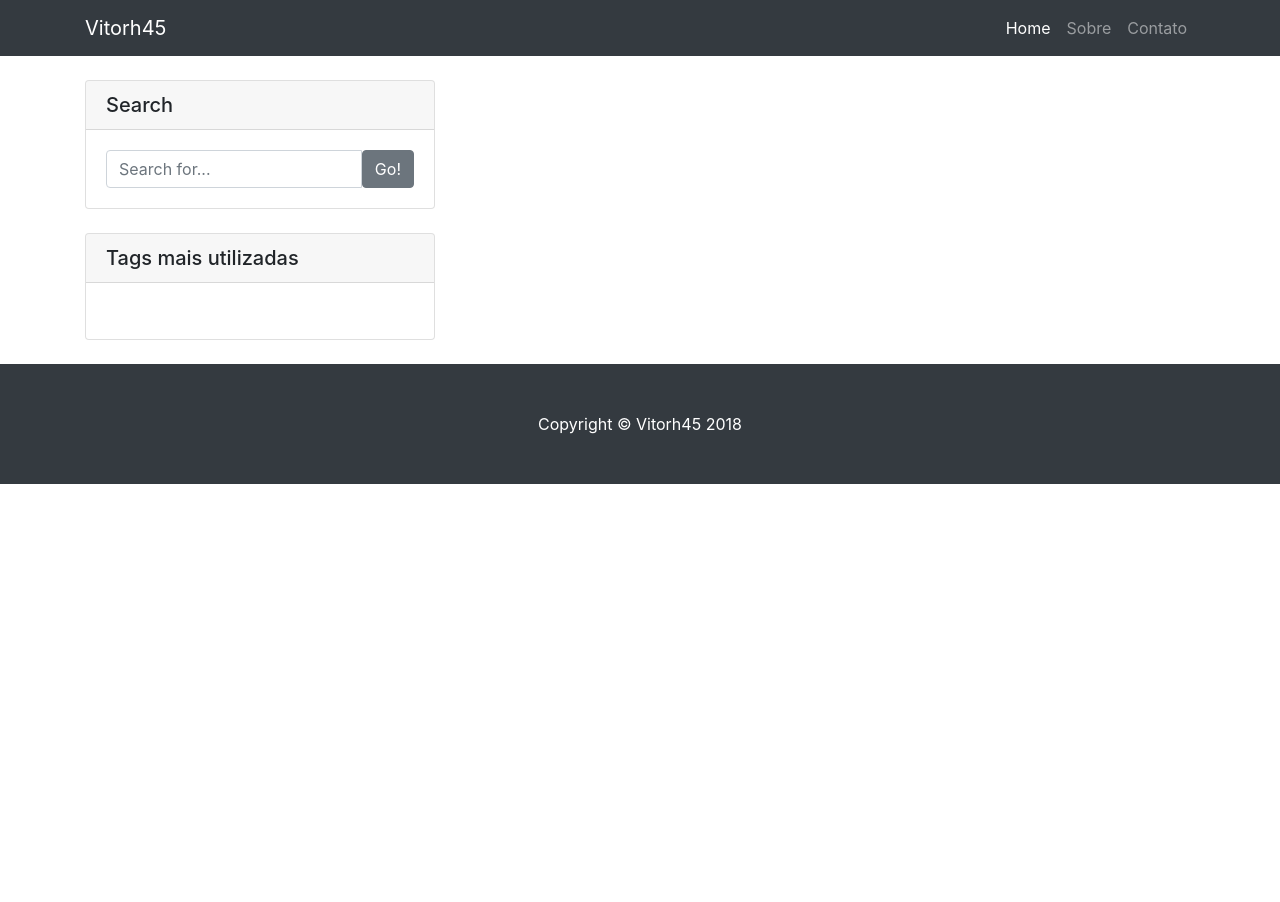
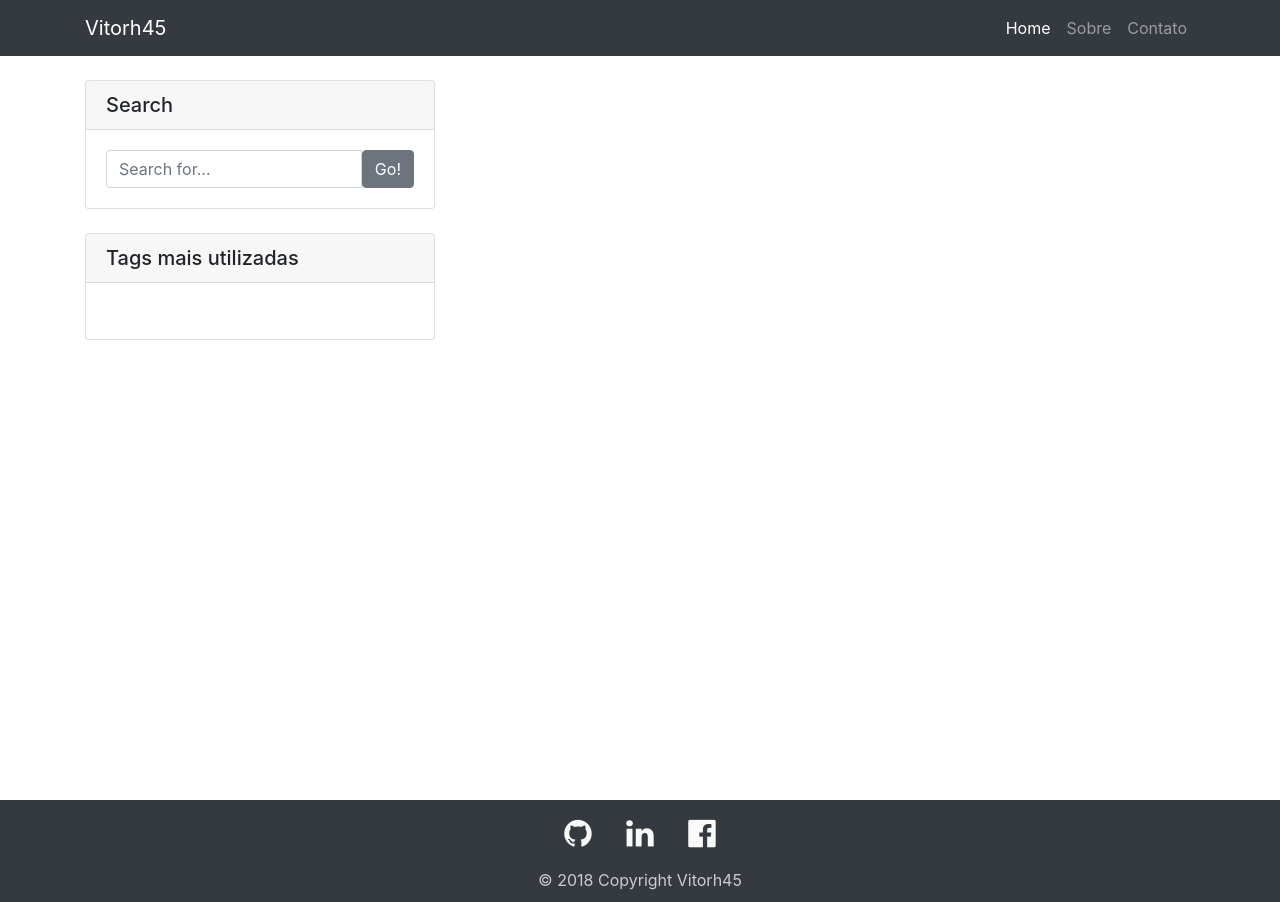
Before and after one commit to vitorh45/personal-blog, a Django app: template posts/templates/base.html in a window 1280 px wide. Before the commit the page ends 484 px from the top, so only its background shows below. Run offline with Django 3.2, Linux system fonts and the light colour scheme; the template is opened without the code that fills it, so the values that code supplies are empty; some libraries are stand-ins or nearby versions.

Commit message:
Add a different footer

```diff
--- a/blog/static/css/blog_custom.css
+++ b/blog/static/css/blog_custom.css
@@ -6,11 +6,13 @@
 
 body {
   padding-top: 54px;
+  height:100%
 }
 
 @media (min-width: 992px) {
   body {
     padding-top: 56px;
+    height:100%
   }
 }
 
@@ -27,3 +29,109 @@ body {
 .btn-larger {
     padding: 0.5rem 4rem
 }
+
+#myFooter {
+    background-color: #343a40;
+    color:white;
+    left:0px;
+    bottom:0px;
+    width:100%;
+}
+
+#myFooter .footer-copyright{
+    background-color:  #343a40;
+    text-align: center;
+}
+
+#myFooter .footer-copyright p{
+    margin:10px;
+    color: #ccc;
+}
+
+#myFooter ul{
+    list-style-type: none;
+    padding-left: 0;
+    line-height: 1.7;
+
+}
+
+#myFooter a{
+    color:#d2d1d1;
+    text-decoration: none;
+}
+
+#myFooter a:hover, #myFooter a:focus{
+    text-decoration: none;
+    color:white;
+}
+
+#myFooter .myCols{
+    text-align: center;
+}
+
+#myFooter .social-networks{
+    text-align: center;
+    padding-top: 10px;
+}
+
+#myFooter .social-networks a{
+    font-size: 32px;
+    margin-right: 5px;
+    margin-left: 5px;
+    color: #f9f9f9;
+    padding: 10px;
+    transition: 0.2s;
+}
+
+#myFooter .social-networks a:hover{
+    text-decoration: none;
+
+}
+
+#myFooter .facebook:hover{
+    color:#0077e2;
+}
+
+#myFooter .google:hover{
+    color:#ef1a1a;
+}
+
+#myFooter .twitter:hover{
+    color: #00aced;
+}
+
+@media screen and (max-width: 767px){
+    #myFooter {
+        text-align: center;
+    }
+}
+
+
+
+/* CSS used for positioning the footers at the bottom of the page. */
+/* You can remove this. */
+
+
+html{
+    height: 100% !important;
+}
+
+body{
+    display: flex;
+    display: -webkit-flex;
+    flex-direction: column;
+    -webkit-flex-direction: column;
+    height: 100%;
+}
+
+.container{
+    flex: 1 0 auto;
+    -webkit-flex: 1 0 auto;
+    min-height:100%;
+    position:relative;
+}
+
+#myFooter{
+    flex: 0 0 auto;
+    -webkit-flex: 0 0 auto;
+}
--- a/posts/templates/base.html
+++ b/posts/templates/base.html
@@ -1,3 +1,4 @@
+{% load i18n %}
 {% load static %}
 <!DOCTYPE html>
 <html lang="en">
@@ -11,6 +12,7 @@
     <link rel="icon" type="image/png" href="{% static 'images/favicon.png' %}">
     <title>{% block title %}Vitorh45 Blog{% endblock title %}</title>
 
+    <link rel="stylesheet" href="http://cdnjs.cloudflare.com/ajax/libs/font-awesome/4.6.3/css/font-awesome.min.css">
     <!-- Bootstrap core CSS -->
     <link href="{% static 'css/bootstrap.min.css' %}" rel="stylesheet">
 
@@ -23,7 +25,20 @@
   {% block facebook-js %}
   {% endblock facebook-js %}
     <!-- Navigation -->
+    {% if messages %}
+      <div class="page-alerts">
+        {% for message in messages %}
+          <div class="alert alert-success alert-dismissible fade show" role="alert">
+            {{ message }}
+            <button type="button" class="close" data-dismiss="alert" aria-label="Close">
+              <span aria-hidden="true">&times;</span>
+            </button>
+          </div>
+        {% endfor %}
+      </div>
+    {% endif %}
     <nav class="navbar navbar-expand-lg navbar-dark bg-dark fixed-top">
+
       <div class="container">
         <a class="navbar-brand" href="{% url 'post_list' %}">Vitorh45</a>
         <button class="navbar-toggler" type="button" data-toggle="collapse" data-target="#navbarResponsive" aria-controls="navbarResponsive" aria-expanded="false" aria-label="Toggle navigation">
@@ -37,10 +52,10 @@
               </a>
             </li>
             <li class="nav-item">
-              <a class="nav-link" href="{% url 'about' %}">Sobre</a>
+              <a class="nav-link" href="{% url 'about' %}">{% trans 'Sobre' %}</a>
             </li>
             <li class="nav-item">
-              <a class="nav-link" href="{% url 'contact' %}">Contato</a>
+              <a class="nav-link" href="{% url 'contact' %}">{% trans 'Contato' %}</a>
             </li>
           </ul>
         </div>
@@ -62,25 +77,27 @@
           <div class="card my-4">
             <h5 class="card-header">Search</h5>
             <div class="card-body">
+            <form action='{% url "search" %}' method='GET'>
               <div class="input-group">
-                <input type="text" class="form-control" placeholder="Search for...">
+                <input type="text" name='q' class="form-control" placeholder="Search for...">
                 <span class="input-group-btn">
-                  <button class="btn btn-secondary" type="button">Go!</button>
+                  <button class="btn btn-secondary" type="submit">Go!</button>
                 </span>
               </div>
+            </form>
             </div>
           </div>
 
           <!-- Categories Widget -->
           <div class="card my-4">
-            <h5 class="card-header">Tags mais utilizadas</h5>
+            <h5 class="card-header">{% trans 'Tags mais utilizadas' %}</h5>
             <div class="card-body">
               <div class="row">
                 <div class="col-lg-12">
                   <ul class="list-unstyled tag-list">
                   {% for tag in all_tags %}
                     <li>
-                      <a href="#">{{ tag.name }}</a>
+                      <a href="{% url 'tags' tag.name %}">{{ tag.name }}</a>
                     </li>
                   {% endfor %}
                   </ul>
@@ -105,16 +122,20 @@
     </div>
     <!-- /.container -->
 
-    <!-- Footer -->
-    <footer class="py-5 bg-dark">
-      <div class="container">
-        <p class="m-0 text-center text-white">Copyright &copy; Vitorh45 2018</p>
+   <footer id="myFooter">
+      <div class="social-networks">
+          <a href="https://github.com/vitorh45" class="github" target="_blank"><i class="fa fa-github"></i></a>
+          <a href="https://www.linkedin.com/in/vitor-hugo-campos-2b093b20/" class="linkedin" target="_blank"><i class="fa fa-linkedin"></i></a>
+          <a href="https://www.facebook.com/vitorhugo.campos.7" class="facebook" target="_blank"><i class="fa fa-facebook-official"></i></a>
       </div>
-      <!-- /.container -->
-    </footer>
+      <div class="footer-copyright">
+          <p>© 2018 Copyright Vitorh45 </p>
+      </div>
+  </footer>
 
     <!-- Bootstrap core JavaScript -->
     <script src="{% static 'js/jquery.min.js' %}"></script>
+    <script src="{% static 'js/util.js' %}"></script>
     <script src="{% static 'js/bootstrap.bundle.min.js' %}"></script>
     <script type="text/javascript" src="//s7.addthis.com/js/300/addthis_widget.js#pubid=ra-5aa4fa4d040b314f"></script>
   </body>
```
